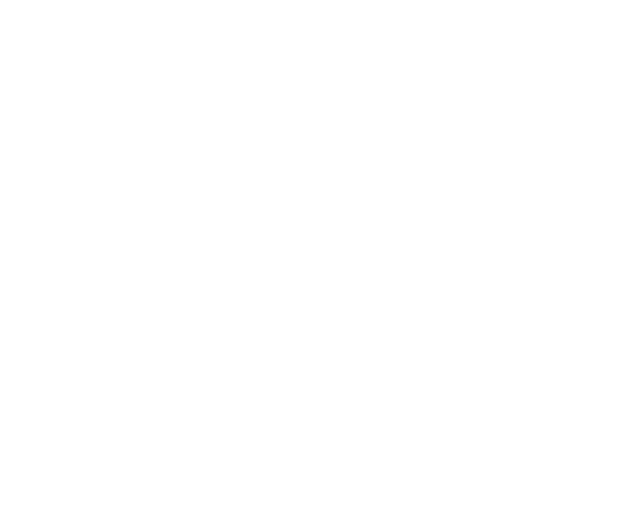
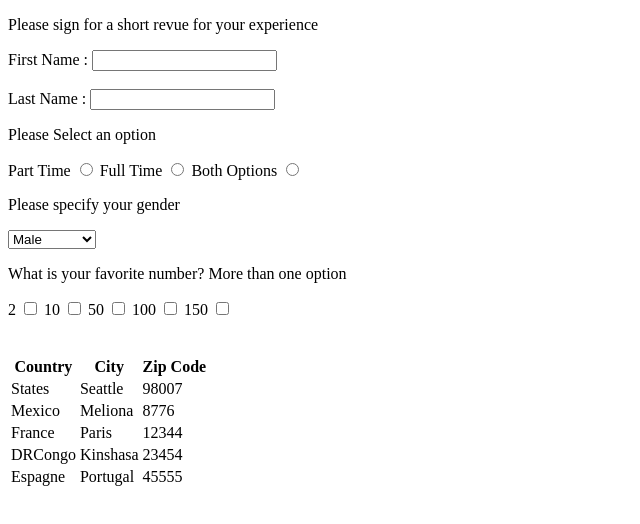
Before and after one commit to AdelAziza/Review-HTML-Concepts, a plain HTML site: page Technical Documentation-project2/topic1.html in a window 1280 px wide. Shown: the whole page, without its empty margins (0-640 px from the left). Drawn offline with Linux system fonts and the light colour scheme.

Commit message:
Review forms

```diff
--- a/Technical Documentation-project2/topic1.html
+++ b/Technical Documentation-project2/topic1.html
@@ -1,12 +1,80 @@
-<!doctype html>
-<html lang="eng">
-<head>
-    <meta charset ="urf-8">
-    <link rel="stylsheet" href="doc.css">
-</head>
+<!DOCTYPE html>
+<html lang="en">
+    <head>
+        <meta charset="UTF-8">
+        <title>Document</title>
+    </head>
 
-<body>
+    <body>
+        <p>Please sign for a short revue for your experience</p>
+            <form>
+                <label for="Fname">First Name :</label>
+                <input type="test" id="Fname" name="FUserName"></input> <br><br>
+                <label for="LName">Last Name :</label>
+                <input type="test"id="LName" name="LUserName"></input>
+                <p>Please Select an option</p>
+                <label>Part Time</label>
+                <input type="radio"name="school"></input>
+                <label>Full Time</label>
+                <input type="radio"name="school"></input>
+                <label>Both Options</label>
+                <input type="radio"name="school"></input>
+                <!--Selection-->
+                <p>Please specify your gender</p>
+                <select>
+                   <option value="male">Male</option>
+                   <option value="Female">Female</option>
+                   <option value="Noanswer">No Answer</option>
+                </select>
+                <p>What is your favorite number? More than one option</p>
+                <label for="op1">2</label>
+                <input type="checkbox"></input>
+                <label for="op2">10</label>
+                <input type="checkbox"></input>
+                <label for="op3">50</label>
+                <input type="checkbox"></input>
+                <label for="op4">100</label>
+                <input type="checkbox"></input>
+                <label for="op5">150</label>
+                <input type="checkbox"></input>
+            </form><br><br>
+            <table>
+                <thead>
+                    <tr>
+                        <th>Country</th>
+                        <th>City</th>
+                        <th>Zip Code</th>
+                    </tr>
+                    <tbody>
+                        <tr>
+                            <td>States</td>
+                            <td>Seattle</td>
+                            <td>98007</td>
+                        </tr>
+                        <tr>
+                            <td>Mexico</td>
+                            <td>Meliona</td>
+                            <td>8776</td>
+                        </tr>
+                        <tr>
+                            <td>France</td>
+                            <td>Paris</td>
+                            <td>12344</td>
+                        </tr>
+                        <tr>
+                            <td>DRCongo</td>
+                            <td>Kinshasa</td>
+                            <td>23454</td>
+                        </tr>
+                        <tr>
+                            <td>Espagne</td>
+                            <td>Portugal</td>
+                            <td>45555</td>
+                        </tr>
+                    </tbody>
+                </thead>
 
+            </table>
 
-</body>
+    </body>
 </html>
```
Also changed, not shown: Technical Documentation-project2/maindoc.html (+1 -1 lines), Technical Documentation-project2/topic2.html (+52 -0 lines), Technical Documentation-project2/intro.html (indentation only).
